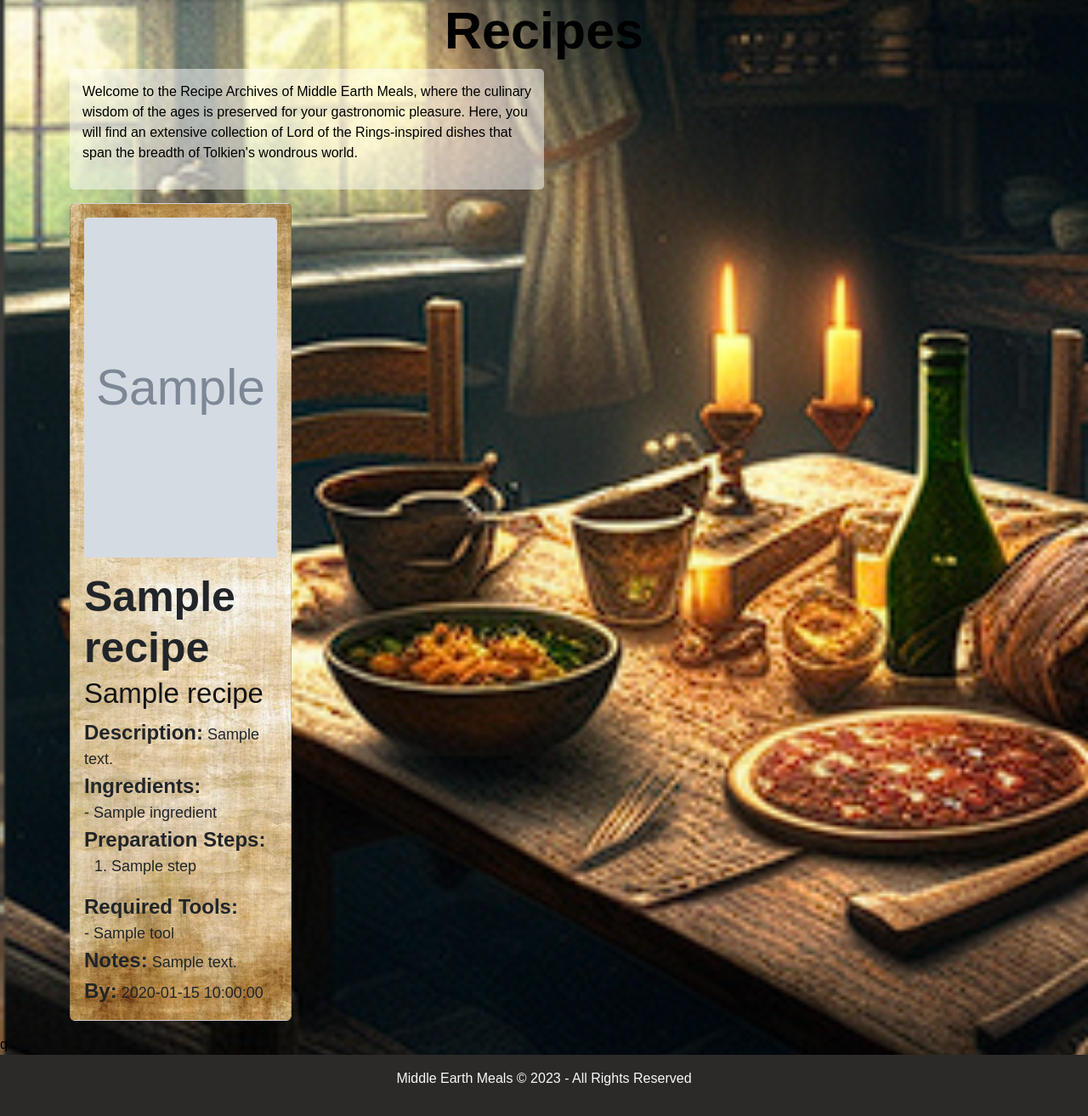
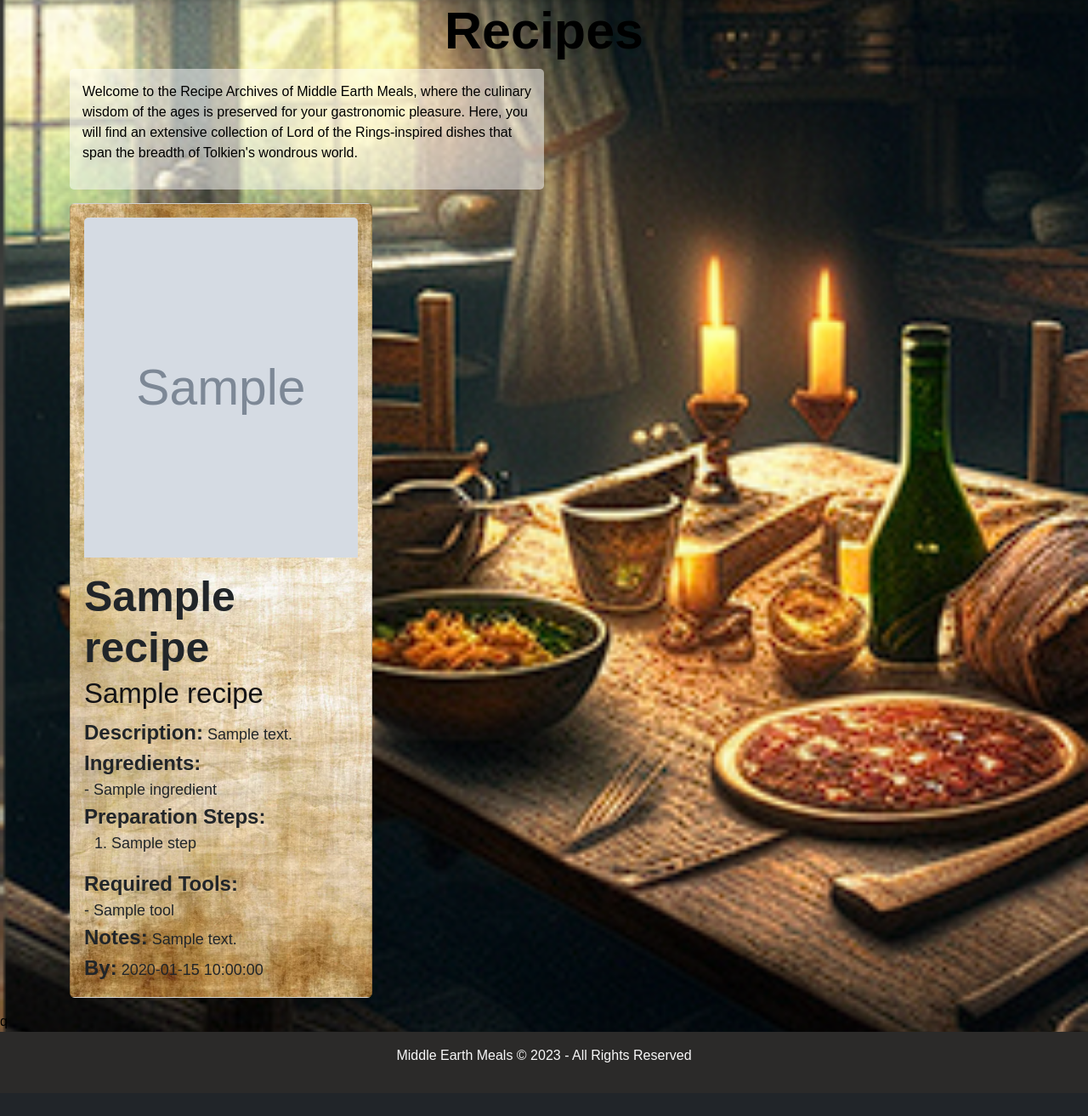
Before and after one commit to Dominic-wells/Milestone-Project-3-Middle-earth-Meals, a Flask app: page /get_recipes in a window 1280 px wide. Shown: the part 119-1432 px from the top of the page at 85% size. After the commit the page ends 1369 px from the top, so only its background shows below. Run offline with Flask 2, Linux system fonts and the light colour scheme; grey boxes marked "Sample" are stand-in pictures; a database or web service that is not in the repository returns one stand-in record (values such as "Sample title"); some libraries are stand-ins or nearby versions; some web fonts are replaced.

Commit message:
Add tablet grids

```diff
--- a/templates/profile.html
+++ b/templates/profile.html
@@ -12,7 +12,7 @@
 <div class="row mt-5">
     {% for recipe in recipes %} {% if session.user|lower ==
     recipe.created_by|lower %}
-    <div class="col-md-3">
+    <div class="col-sm-12 col-md-6 col-lg-4 my-3">
         <div class="card mb-3 custom-card">
             {% if recipe.image_url %}
             <img src="{{ recipe.image_url }}" class="card-img-top card-img-custom-profile" alt="{{ recipe.Name }}" />
--- a/templates/recipes.html
+++ b/templates/recipes.html
@@ -19,7 +19,7 @@
 
 <div class="row">
     {% for recipe in recipes %}
-    <div class="col-md-3 my-3">
+    <div class="col-sm-12 col-md-6 col-lg-4 my-3">
         <div class="card h-100 custom-card">
             <div class="card-body">
                 {% if recipe.image_url %}
```
